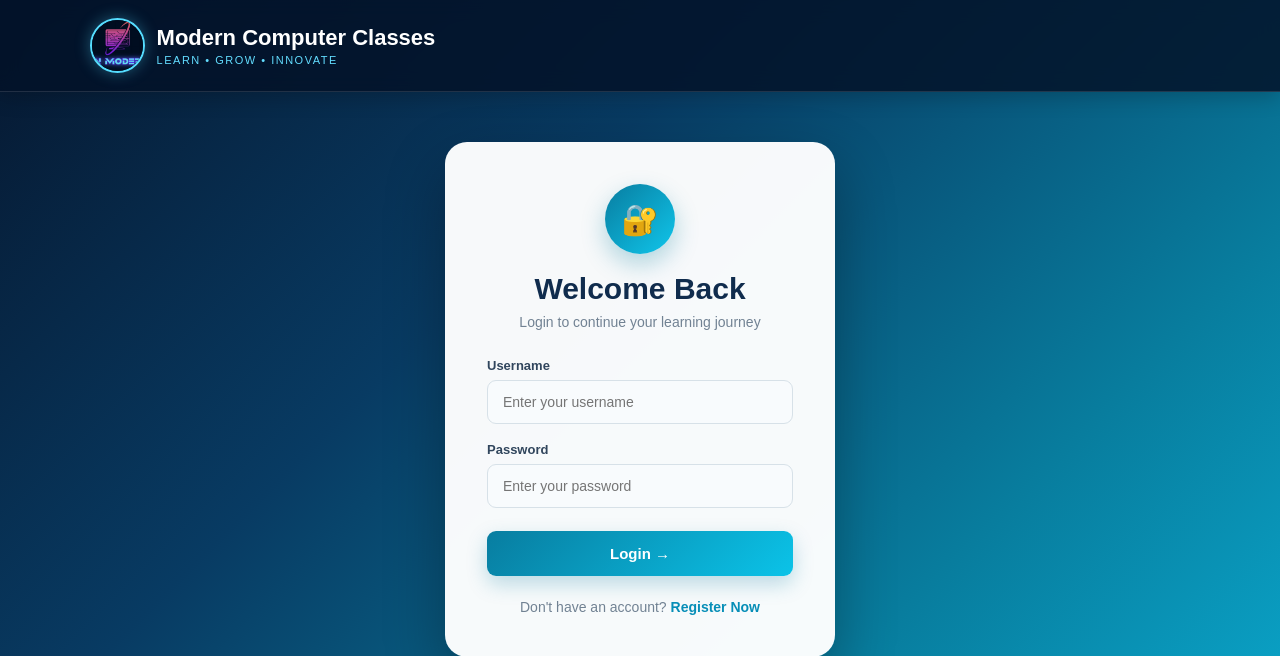
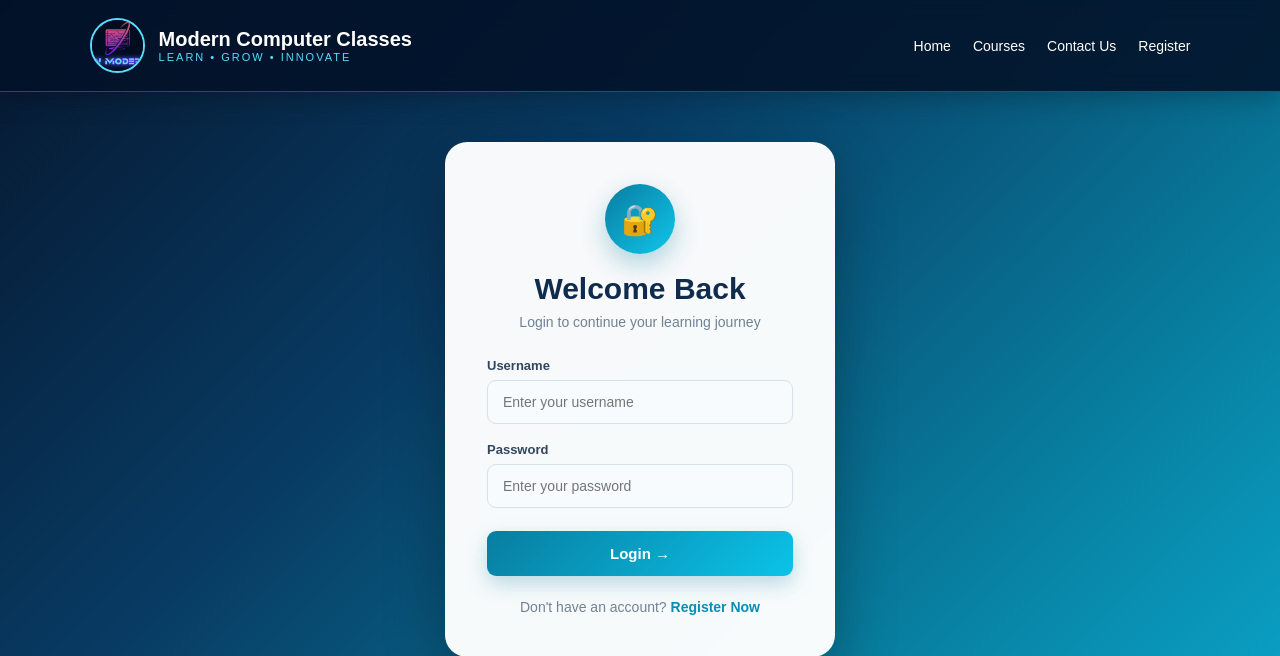
Before and after one commit to nikhat3225/modern-computer-classes-django, a Django app: page /login/ in a window 1280 px wide. Shown: the top 656 px of the page. Run offline with Django 5.2, Linux system fonts and the light colour scheme.

Commit message:
Update login.html

```diff
--- a/work/modern_computer_classes/main/templates/login.html
+++ b/work/modern_computer_classes/main/templates/login.html
@@ -23,21 +23,26 @@
             color: white;
         }
 
+        /* HEADER / NAVBAR */
+
         header {
             padding: 18px 7%;
+            background: rgba(3,18,40,.88);
+            backdrop-filter: blur(12px);
+            border-bottom: 1px solid rgba(85,221,255,.3);
+            box-shadow: 0 5px 25px rgba(0,0,0,.25);
             display: flex;
+            justify-content: space-between;
             align-items: center;
-            justify-content: space-between;
-            background: rgba(3, 18, 40, 0.85);
-            border-bottom: 1px solid rgba(255,255,255,0.12);
-            box-shadow: 0 5px 20px rgba(0,0,0,0.2);
-            backdrop-filter: blur(10px);
+            position: sticky;
+            top: 0;
+            z-index: 1000;
         }
 
         .brand {
             display: flex;
             align-items: center;
-            gap: 12px;
+            gap: 14px;
         }
 
         .brand img {
@@ -46,19 +51,38 @@
             border-radius: 50%;
             object-fit: cover;
             border: 2px solid #55ddff;
-            box-shadow: 0 0 15px rgba(85,221,255,0.35);
         }
 
-        .brand h1 {
-            font-size: 22px;
+        .brand h2 {
+            color: white;
+            font-size: 20px;
         }
 
-        .brand p {
-            margin-top: 3px;
-            color: #63ddff;
+        .brand span {
+            display: block;
+            color: #55ddff;
             font-size: 11px;
-            letter-spacing: 1.5px;
+            letter-spacing: 2px;
         }
+
+        nav {
+            display: flex;
+            gap: 22px;
+        }
+
+        nav a {
+            color: white;
+            text-decoration: none;
+            font-size: 14px;
+            font-weight: 500;
+            transition: .3s;
+        }
+
+        nav a:hover {
+            color: #55ddff;
+        }
+
+        /* LOGIN CONTAINER */
 
         .login-container {
             flex: 1;
@@ -328,25 +404,35 @@
                 margin-right: auto;
             }
         }
+
     </style>
 </head>
 
 <body>
 
-    <!-- HEADER -->
+    <!-- HEADER / NAVBAR -->
 
     <header>
+
         <div class="brand">
 
             <img src="{% static 'images/logo.jpg' %}"
                  alt="Modern Computer Classes Logo">
 
             <div>
-                <h1>Modern Computer Classes</h1>
-                <p>LEARN • GROW • INNOVATE</p>
+                <h2>Modern Computer Classes</h2>
+                <span>LEARN • GROW • INNOVATE</span>
             </div>
 
         </div>
+
+        <nav>
+            <a href="{% url 'home' %}">Home</a>
+            <a href="{% url 'courses' %}">Courses</a>
+            <a href="{% url 'contact' %}">Contact Us</a>
+            <a href="{% url 'registration' %}">Register</a>
+        </nav>
+
     </header>
 
     <!-- LOGIN -->
```
Also changed, not shown: other parts of work/modern_computer_classes/main/templates/login.html (+81 -8 lines).
